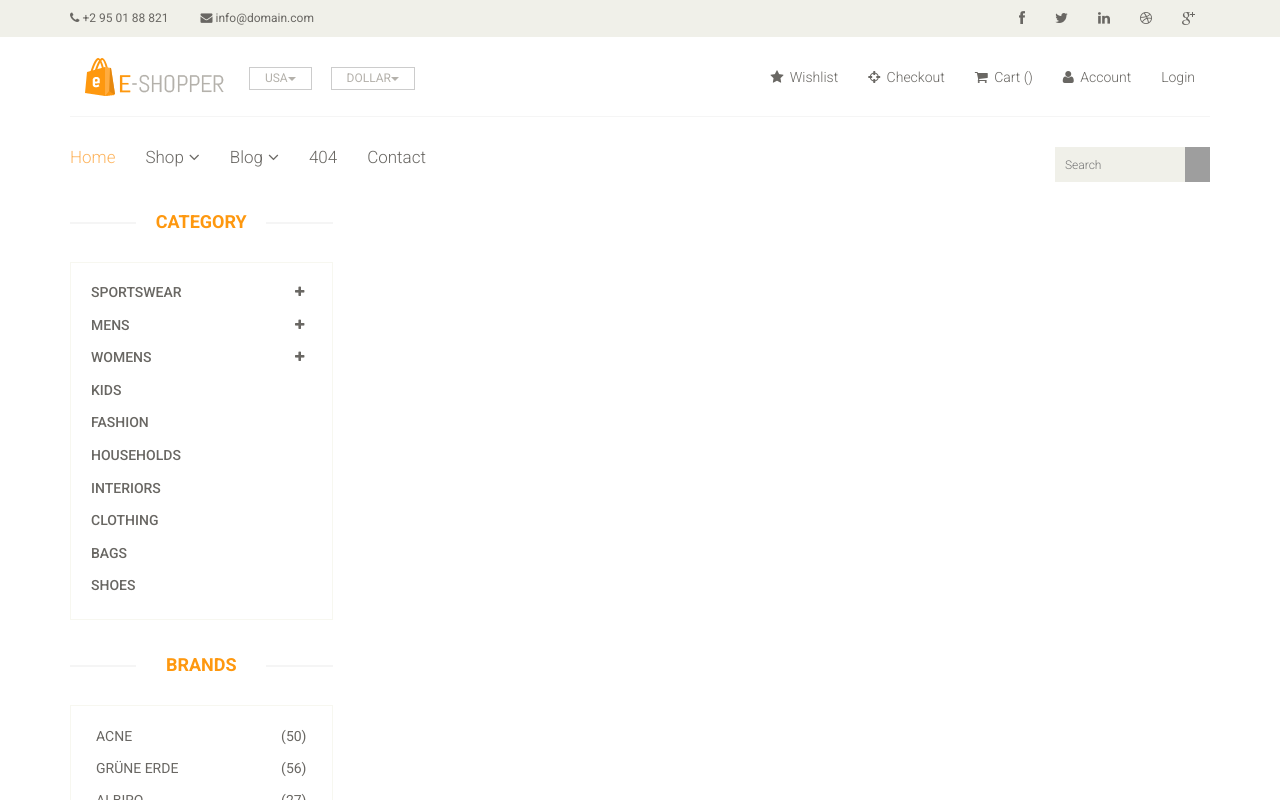
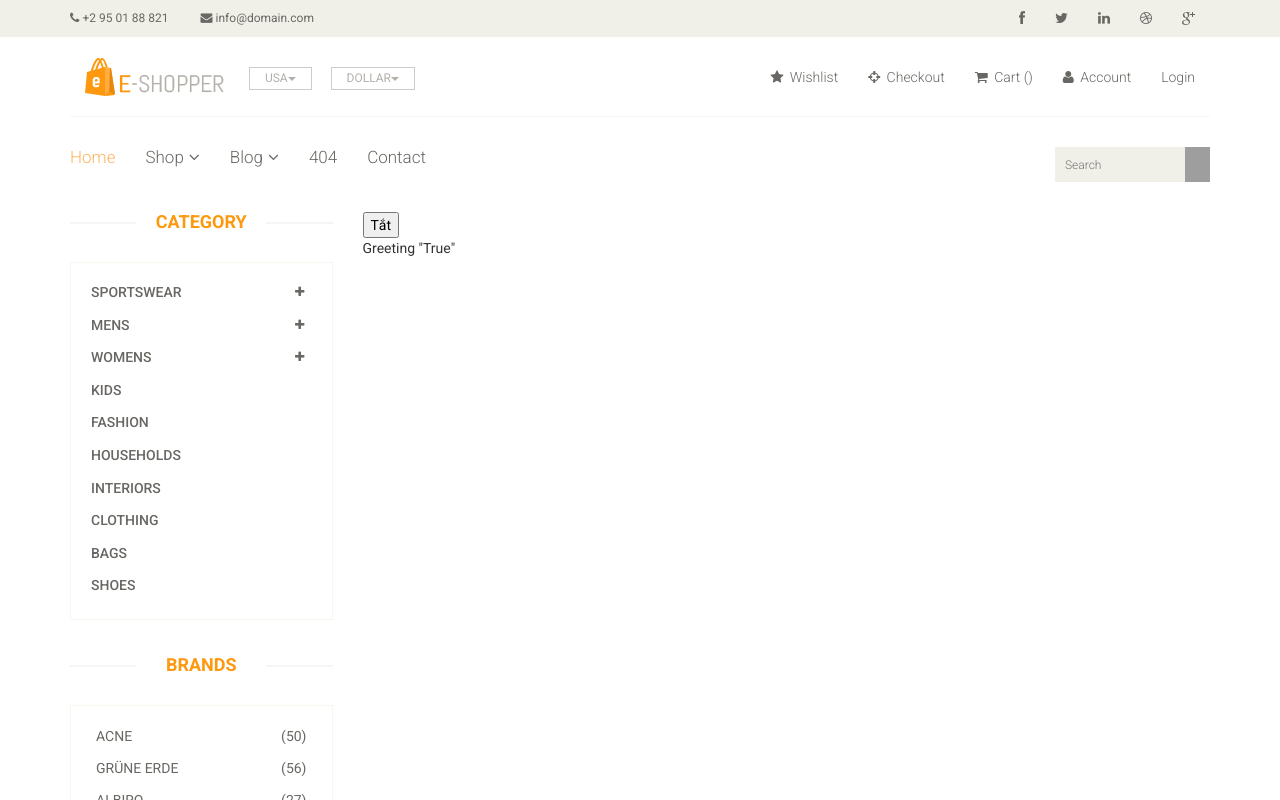
Before and after one commit to thanminhhy/my-react-app, a React (Vite) app: page /bai11_1 in a window 1280 px wide. Shown: the top 800 px of the page. Built offline with nearby package versions, Linux system fonts and the light colour scheme; grey boxes are pictures that could not be loaded.

Commit message:
Conditional rendering(Vdu1.jsx, Greeting.jsx) and handling event component(Toggle.jsx)

```diff
--- /dev/null
+++ b/src/components/bai11/Greeting.jsx
@@ -0,0 +1,19 @@
+function HamTrue() {
+  return <div>Greeting "True"</div>;
+}
+
+function HamFalse() {
+  return <div>Greeting "False"</div>;
+}
+
+function Greeting(props) {
+  const xx = props.xx;
+
+  if (xx) {
+    return <HamTrue />;
+  } else {
+    return <HamFalse />;
+  }
+}
+
+export default Greeting;
--- /dev/null
+++ b/src/components/bai11/Vdu1.jsx
@@ -0,0 +1,19 @@
+import Greeting from "./Greeting";
+import { useState } from "react";
+import Toggle from "../button/Toggle";
+
+function Vdu1() {
+  const [isToggle, setIsToggle] = useState(true);
+
+  function handleToggle() {
+    console.log("Đã bấm nút, giá trị cũ", isToggle);
+    setIsToggle(!isToggle);
+  }
+  return (
+    <div>
+      <Toggle isToggle={isToggle} onToggle={handleToggle} />
+      <Greeting xx={isToggle} />
+    </div>
+  );
+}
+export default Vdu1;
--- /dev/null
+++ b/src/components/button/Toggle.jsx
@@ -0,0 +1,9 @@
+function Toggle(props) {
+  return (
+    <div>
+      <button onClick={props.onToggle}>{props.isToggle ? "Tắt" : "Bật"}</button>
+    </div>
+  );
+}
+
+export default Toggle;
--- a/src/main.jsx
+++ b/src/main.jsx
@@ -12,6 +12,7 @@ import "./assets/css/responsive.css";
 import Home from "./components/Home.jsx";
 import Account from "./components/Account.jsx";
 import Login from "./components/Login.jsx";
+import Vdu1 from "./components/bai11/Vdu1.jsx";
 
 createRoot(document.getElementById("root")).render(
   <StrictMode>
@@ -22,6 +23,7 @@ createRoot(document.getElementById("root")).render(
           <Route path="/" element={<Home />} />
           <Route path="/account" element={<Account />} />
           <Route path="/login" element={<Login />} />
+          <Route path="/bai11_1" element={<Vdu1 />} />
         </Routes>
       </App>
     </BrowserRouter>
```
